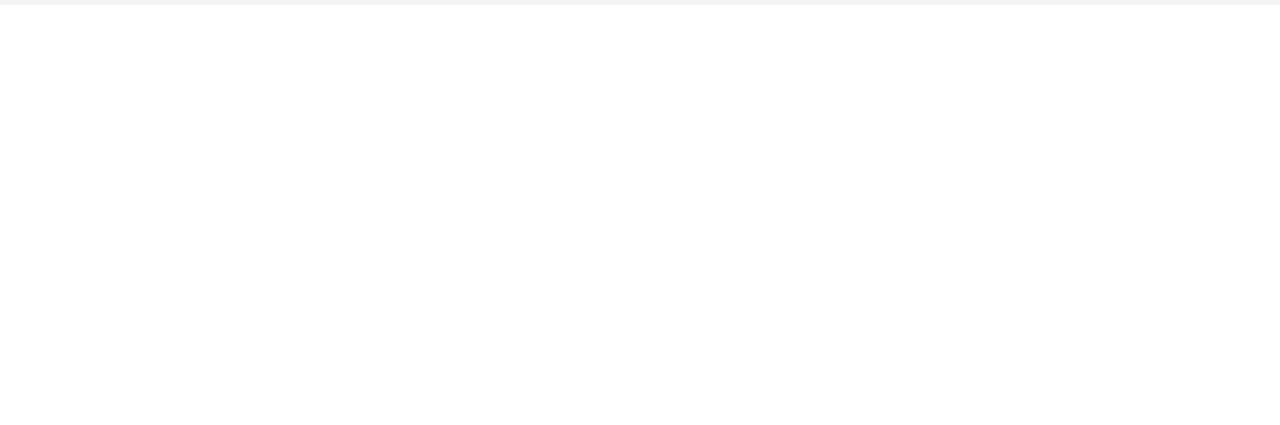
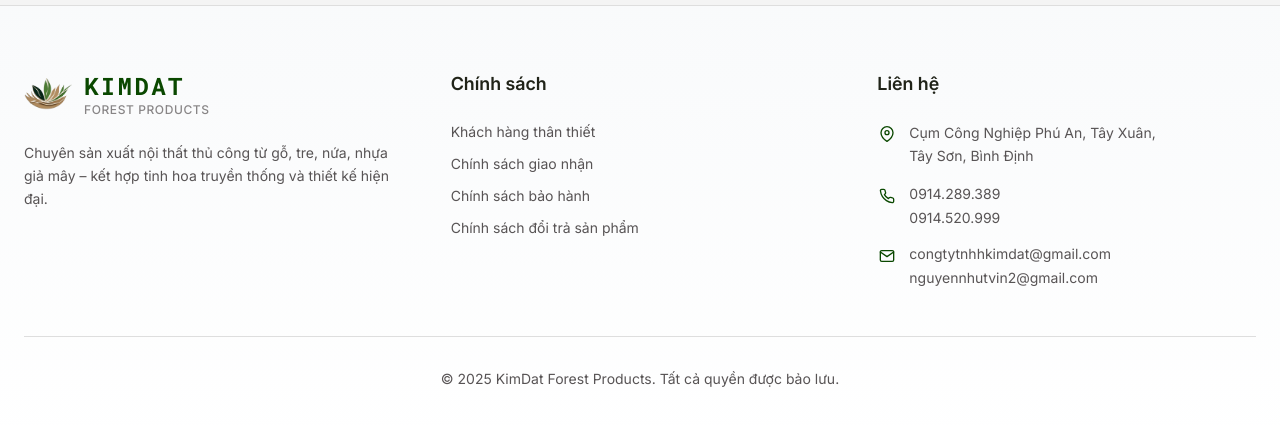
Before and after one commit to pho-veteran/kimdat-landing-page, a React (Vite) app in the folder kimdat-fe/: page / in a window 1280 px wide. Shown: the part 1261-1686 px from the top of the page. Before the commit the page ends 1266 px from the top, so only its background shows below. Built offline with nearby package versions, Linux system fonts and the light colour scheme; grey boxes are pictures that could not be loaded.

Commit message:
ui: add footer; refactor: minor code format

```diff
--- a/kimdat-fe/src/App.tsx
+++ b/kimdat-fe/src/App.tsx
@@ -1,6 +1,7 @@
 import { BrowserRouter as Router } from 'react-router'
 import AppRoutes from './routes'
 import { Header } from './components/ui/header'
+import { Footer } from './components/ui/footer'
 
 function App() {
   return (
@@ -8,6 +9,7 @@ function App() {
       <Router>
         <Header />
         <AppRoutes />
+        <Footer />
       </Router>
     </>
   )
--- /dev/null
+++ b/kimdat-fe/src/components/ui/footer.tsx
@@ -0,0 +1,142 @@
+import { Link } from "react-router";
+
+export function Footer() {
+    return (
+        <footer className="bg-gradient-to-b from-gray-50 to-white border-t border-border">
+            <div className="max-w-7xl mx-auto px-6 py-16">
+                <div className="grid grid-cols-1 md:grid-cols-2 lg:grid-cols-3 gap-8 lg:gap-12">
+                    {/* Column 1: Brand & Slogan */}
+                    <div className="space-y-6">
+                        <div className="flex items-center gap-3">
+                            <img
+                                src="/logo.png"
+                                alt="KimDat Logo"
+                                className="h-12 w-12 object-contain"
+                            />
+                            <div>
+                                <h3 className="text-2xl font-bold text-primary font-mono tracking-widest">
+                                    KIMDAT
+                                </h3>
+                                <p className="text-xs font-medium tracking-wider uppercase text-muted-foreground opacity-70">
+                                    Forest Products
+                                </p>
+                            </div>
+                        </div>
+                        <p className="text-sm text-muted-foreground leading-relaxed max-w-sm">
+                            Chuyên sản xuất nội thất thủ công từ gỗ, tre, nứa, nhựa giả mây – kết hợp tinh hoa truyền thống và thiết kế hiện đại.
+                        </p>
+                    </div>
+
+                    {/* Column 2: Policies */}
+                    <div className="space-y-6">
+                        <h4 className="text-lg font-semibold text-foreground">Chính sách</h4>
+                        <nav className="space-y-3">
+                            <Link
+                                to="/khach-hang-than-thiet"
+                                className="block text-sm text-muted-foreground hover:text-primary transition-colors duration-200 hover:translate-x-1 transform"
+                            >
+                                Khách hàng thân thiết
+                            </Link>
+                            <Link
+                                to="/chinh-sach-giao-nhan"
+                                className="block text-sm text-muted-foreground hover:text-primary transition-colors duration-200 hover:translate-x-1 transform"
+                            >
+                                Chính sách giao nhận
+                            </Link>
+                            <Link
+                                to="/chinh-sach-bao-hanh"
+                                className="block text-sm text-muted-foreground hover:text-primary transition-colors duration-200 hover:translate-x-1 transform"
+                            >
+                                Chính sách bảo hành
+                            </Link>
+                            <Link
+                                to="/chinh-sach-doi-tra"
+                                className="block text-sm text-muted-foreground hover:text-primary transition-colors duration-200 hover:translate-x-1 transform"
+                            >
+                                Chính sách đổi trả sản phẩm
+                            </Link>
+                        </nav>
+                    </div>
+
+                    {/* Column 3: Contact */}
+                    <div className="space-y-6">
+                        <h4 className="text-lg font-semibold text-foreground">Liên hệ</h4>
+                        <div className="space-y-4">
+                            {/* Address */}
+                            <div className="flex items-start gap-3">
+                                <div className="w-5 h-5 mt-0.5 flex-shrink-0 flex items-center justify-center">
+                                    <svg width="16" height="16" fill="none" viewBox="0 0 24 24" className="text-primary">
+                                        <path d="M21 10c0 7-9 13-9 13s-9-6-9-13a9 9 0 0118 0z" stroke="currentColor" strokeWidth="2" strokeLinecap="round" strokeLinejoin="round" />
+                                        <circle cx="12" cy="10" r="3" stroke="currentColor" strokeWidth="2" />
+                                    </svg>
+                                </div>
+                                <div>
+                                    <p className="text-sm text-muted-foreground leading-relaxed">
+                                        Cụm Công Nghiệp Phú An, Tây Xuân,
+                                        <br />Tây Sơn, Bình Định
+                                    </p>
+                                </div>
+                            </div>
+
+                            {/* Phone */}
+                            <div className="flex items-start gap-3">
+                                <div className="w-5 h-5 mt-0.5 flex-shrink-0 flex items-center justify-center">
+                                    <svg width="16" height="16" fill="none" viewBox="0 0 24 24" className="text-primary">
+                                        <path d="M22 16.92v3a2 2 0 01-2.18 2 19.79 19.79 0 01-8.63-3.07 19.5 19.5 0 01-6-6 19.79 19.79 0 01-3.07-8.67A2 2 0 014.11 2h3a2 2 0 012 1.72 12.84 12.84 0 00.7 2.81 2 2 0 01-.45 2.11L8.09 9.91a16 16 0 006 6l1.27-1.27a2 2 0 012.11-.45 12.84 12.84 0 002.81.7A2 2 0 0122 16.92z" stroke="currentColor" strokeWidth="2" strokeLinecap="round" strokeLinejoin="round" />
+                                    </svg>
+                                </div>
+                                <div className="space-y-1">
+                                    <a
+                                        href="tel:0914289389"
+                                        className="block text-sm text-muted-foreground hover:text-primary transition-colors duration-200"
+                                    >
+                                        0914.289.389
+                                    </a>
+                                    <a
+                                        href="tel:0914520999"
+                                        className="block text-sm text-muted-foreground hover:text-primary transition-colors duration-200"
+                                    >
+                                        0914.520.999
+                                    </a>
+                                </div>
+                            </div>
+
+                            {/* Email */}
+                            <div className="flex items-start gap-3">
+                                <div className="w-5 h-5 mt-0.5 flex-shrink-0 flex items-center justify-center">
+                                    <svg width="16" height="16" fill="none" viewBox="0 0 24 24" className="text-primary">
+                                        <path d="M4 4h16c1.1 0 2 .9 2 2v12c0 1.1-.9 2-2 2H4c-1.1 0-2-.9-2-2V6c0-1.1.9-2 2-2z" stroke="currentColor" strokeWidth="2" strokeLinecap="round" strokeLinejoin="round" />
+                                        <path d="M22 6l-10 7L2 6" stroke="currentColor" strokeWidth="2" strokeLinecap="round" strokeLinejoin="round" />
+                                    </svg>
+                                </div>
+                                <div className="space-y-1">
+                                    <a
+                                        href="mailto:congtytnhhkimdat@gmail.com"
+                                        className="block text-sm text-muted-foreground hover:text-primary transition-colors duration-200 break-all"
+                                    >
+                                        congtytnhhkimdat@gmail.com
+                                    </a>
+                                    <a
+                                        href="mailto:nguyennhutvin2@gmail.com"
+                                        className="block text-sm text-muted-foreground hover:text-primary transition-colors duration-200 break-all"
+                                    >
+                                        nguyennhutvin2@gmail.com
+                                    </a>
+                                </div>
+                            </div>
+                        </div>
+                    </div>
+                </div>
+
+                {/* Bottom Section */}
+                <div className="border-t border-border mt-12 pt-8">
+                    <div className="flex justify-center items-center">
+                        <p className="text-sm text-muted-foreground">
+                            © {new Date().getFullYear()} KimDat Forest Products. Tất cả quyền được bảo lưu.
+                        </p>
+                    </div>
+                </div>
+            </div>
+        </footer>
+    );
+}
```
Also changed, not shown: kimdat-fe/src/components/logo.tsx (+4 -6 lines), kimdat-fe/src/components/navigation.tsx (+22 -30 lines), kimdat-fe/src/components/ui/header.tsx (+3 -4 lines).
